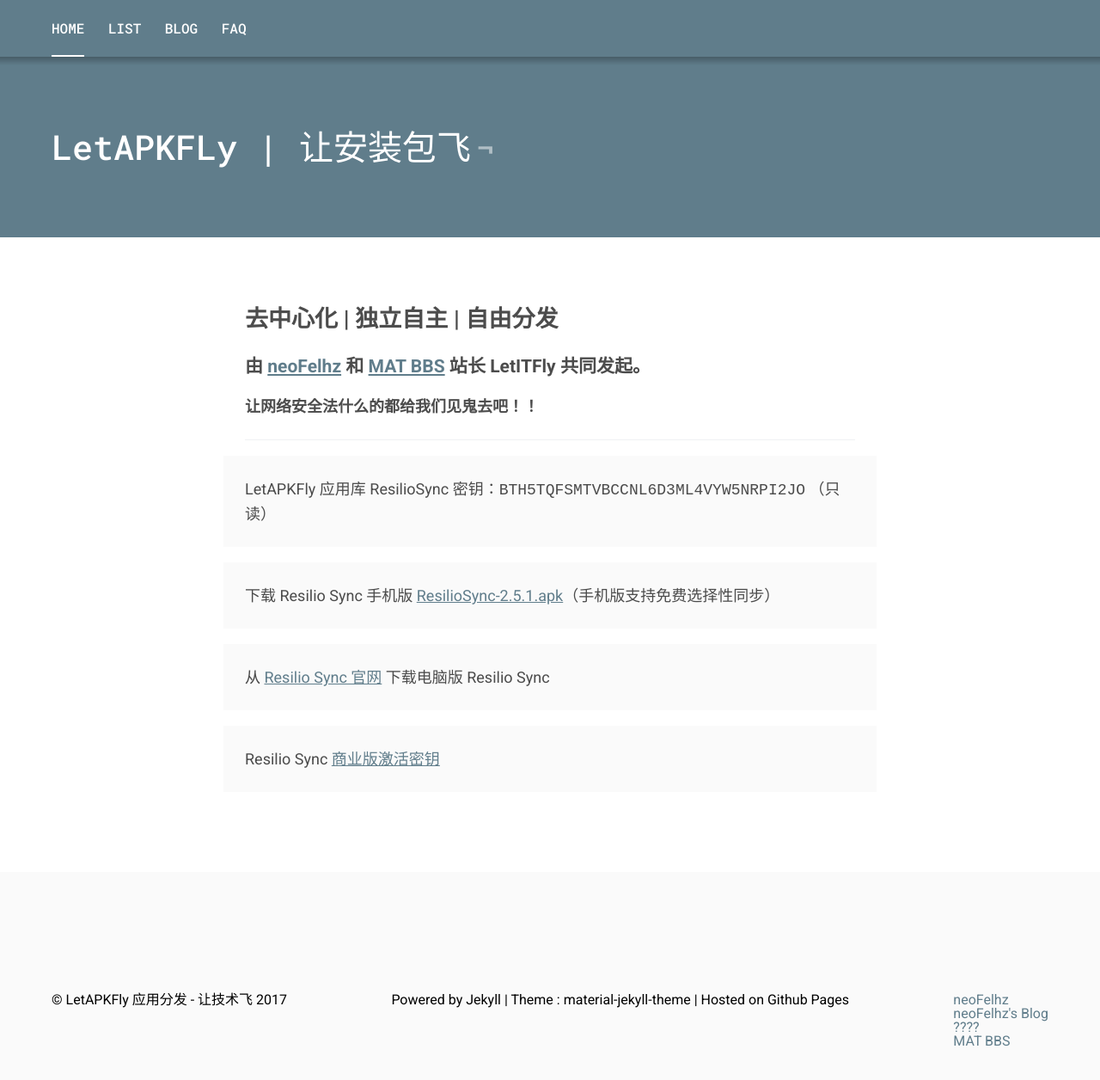
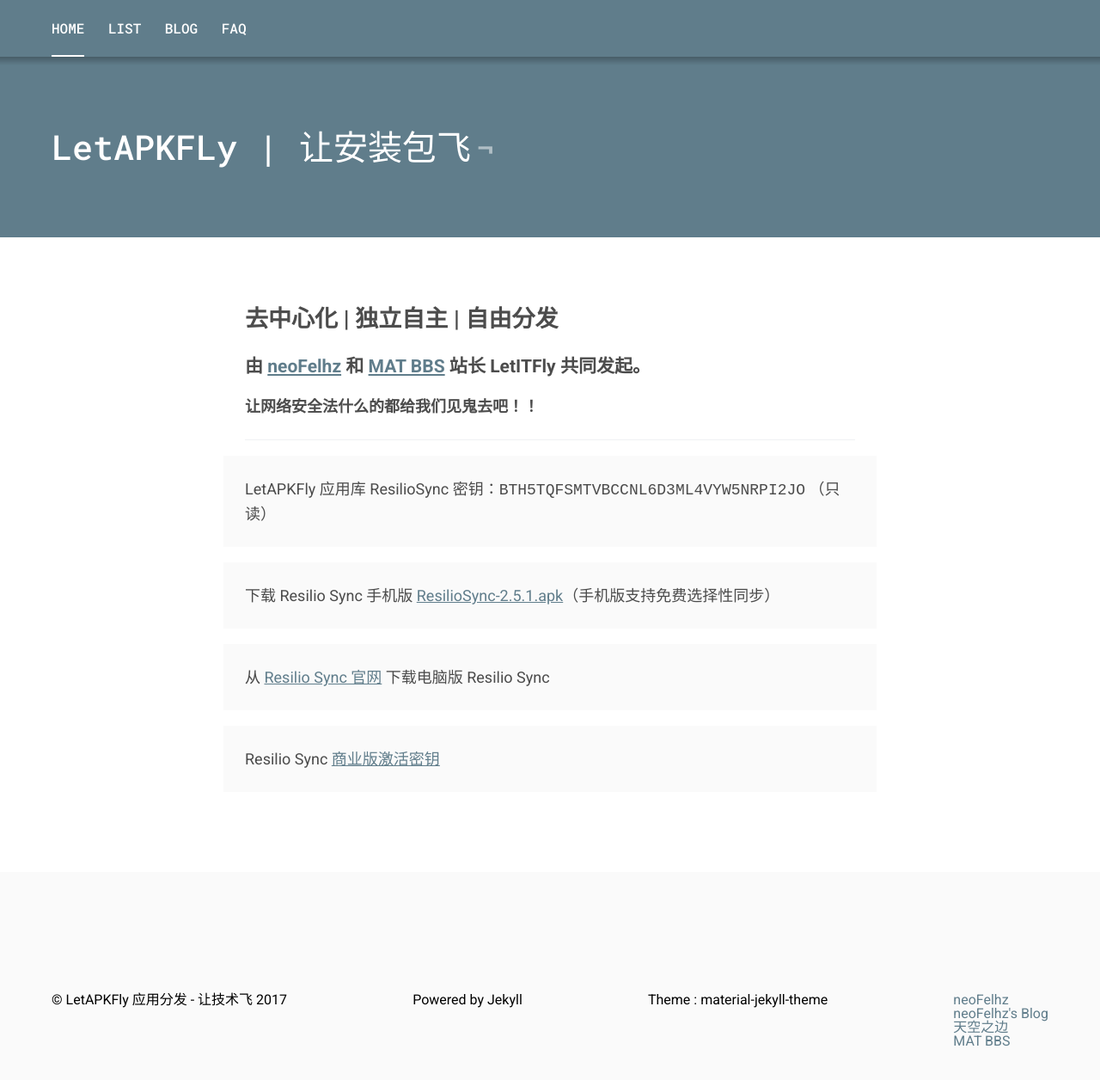
Before and after one commit to neoFelhz/LetAPKFly, a Jekyll site: the page built from index.md, in a window 1280 px wide and 1314 px high. Shown: the top 1256 px of the window at 86% size. Built offline with Jekyll 4.4.1, drawn with Linux system fonts in a browser that asks for light colours.

Commit message:
fix footer

```diff
--- a/_includes/footer.html
+++ b/_includes/footer.html
@@ -1,13 +1,14 @@
 <footer class="c-footer">
     <div class="u-container c-footer__container">
         <p>&copy; {{ site.title }} {{ site.time | date: '%Y' }}</p>
-        <p>Powered by Jekyll | Theme : material-jekyll-theme | Hosted on Github Pages</p>
+        <p>Powered by Jekyll</p>
+        <p>Theme : material-jekyll-theme</p>
         <p>
             <span><a href="https://nfz.moe">neoFelhz</a></span>
             <br>
             <span><a href="https://blog.nfz.moe">neoFelhz's Blog</a></span>
             <br>
-            <span><a href="https://liyin.date">????</a></span>
+            <span><a href="https://liyin.date">天空之边</a></span>
             <br>
             <span><a href="https://mat.letitfly.me">MAT BBS</a></span>
         </p>
```
